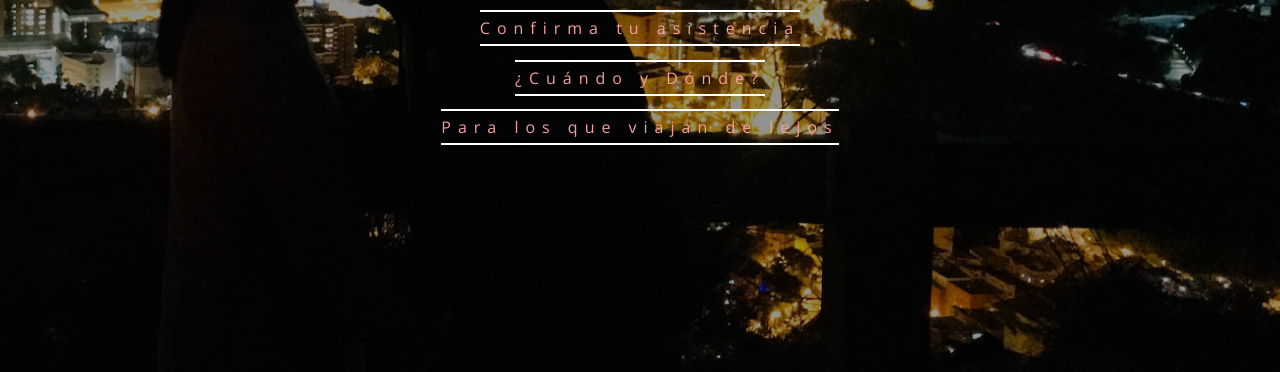
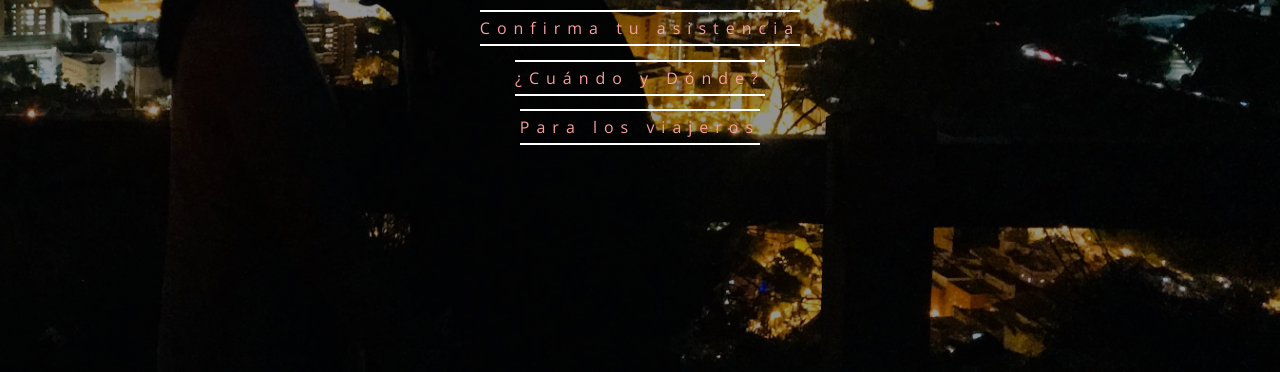
Before and after one commit to aparralorenzo/nuptial, a website: page index.html in a window 1280 px wide. Shown: the part 428-800 px from the top of the page. Drawn offline with nearby package versions, Linux system fonts and the light colour scheme; some packages are replaced by stand-ins of ours; no server answers; files whose address does not match are found by name; a web font is replaced by a local one.

Commit message:
cambio index

```diff
--- a/index.html
+++ b/index.html
@@ -83,7 +83,7 @@
 									<p><span>22.02.2020</span></p>
 									<p><span><a href="confirmation.html">Confirma tu asistencia</a></span></p>
 									<p><span><a href="when-where.html">¿Cu&aacute;ndo y D&oacute;nde?</a></span></p>
-									<p><span><a href="suggestions.html">Para los que viajan de lejos</a></span></p>
+									<p><span><a href="suggestions.html">Para los viajeros</a></span></p>
 								</div>
 							</div>
 						</div>
```
